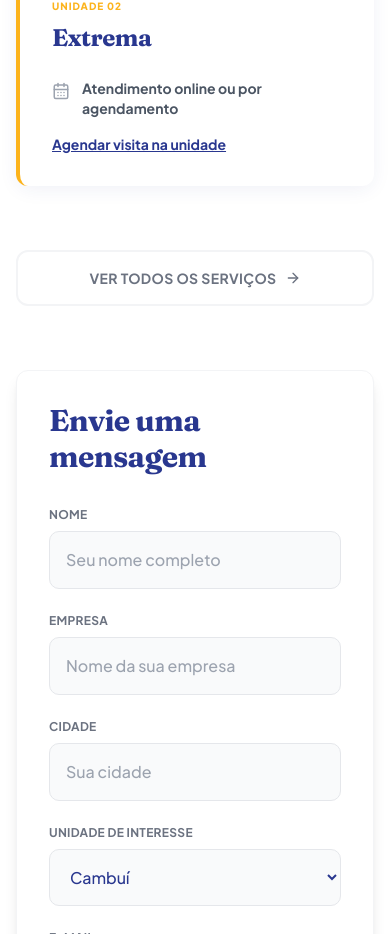
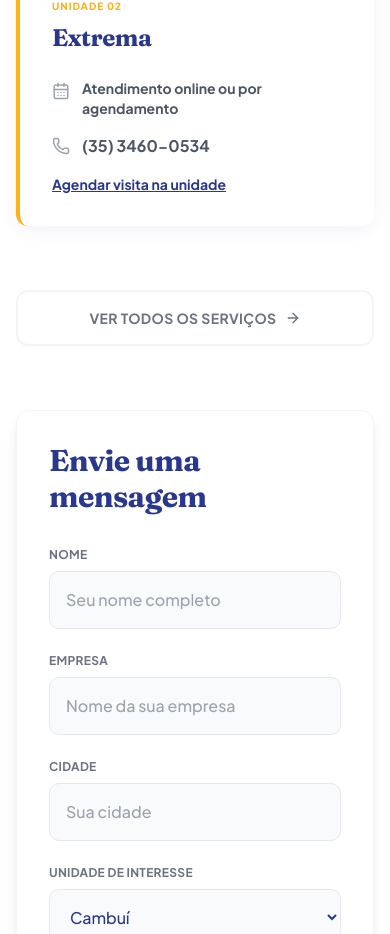
Before and after one commit to Miguel-Codar/juriscontabilidade, a React (Vite) app: page /#/contato in a window 390 px wide. Shown: the part 1000-1934 px from the top of the page. Built offline with nearby package versions, Linux system fonts and the light colour scheme.

Commit message:
UI Adjustments: Add Extrema phone, fix headline color, remove Excelência Contábil

```diff
--- a/pages/Contact.tsx
+++ b/pages/Contact.tsx
@@ -70,6 +70,10 @@ const Contact: React.FC = () => {
                             <span className="text-gray-600 font-bold text-sm">Atendimento online ou por agendamento</span>
                         </li>
                         <li className="flex items-center">
+                            <Phone className="text-gray-400 mr-3" size={18} />
+                            <a href="tel:3534600534" className="text-gray-600 font-bold hover:text-juris-blue transition-colors">(35) 3460-0534</a>
+                        </li>
+                        <li className="flex items-center">
                             <a href="https://wa.me/553534600534?text=Olá, gostaria de agendar uma visita na unidade de Extrema." className="text-juris-blue underline text-sm font-bold hover:text-juris-dark">Agendar visita na unidade</a>
                         </li>
                     </ul>
--- a/pages/Home.tsx
+++ b/pages/Home.tsx
@@ -112,8 +112,6 @@ const Home: React.FC = () => {
                <span className="font-serif text-3xl text-juris-blue font-extrabold tracking-tighter">FENACON</span>
                <div className="h-1.5 w-1.5 bg-gray-300 rounded-full hidden md:block"></div>
                <span className="font-serif text-3xl text-juris-blue font-extrabold tracking-tighter">SESCON</span>
-               <div className="h-1.5 w-1.5 bg-gray-300 rounded-full hidden md:block"></div>
-               <span className="font-sans text-sm font-bold tracking-[0.2em] uppercase text-gray-400">Excelência Contábil</span>
             </div>
         </div>
       </div>
--- a/pages/ServicesOverview.tsx
+++ b/pages/ServicesOverview.tsx
@@ -108,7 +108,7 @@ const ServicesOverview: React.FC = () => {
 
                {/* Context Block for Extrema */}
                <div className="bg-gradient-to-br from-juris-blue to-juris-dark rounded-card p-10 text-white flex flex-col justify-center">
-                   <h3 className="text-3xl font-serif font-bold mb-6">Pronto para crescer?</h3>
+                   <h3 className="text-3xl font-serif font-bold mb-6 text-white">Pronto para crescer?</h3>
                    <p className="text-blue-100 text-lg mb-8 font-medium leading-relaxed">
                        A unidade de Extrema é preparada para empresas em expansão que precisam de agilidade e inteligência fiscal.
                    </p>
```
